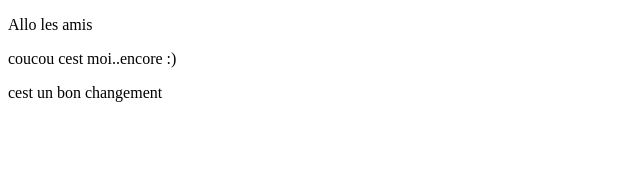
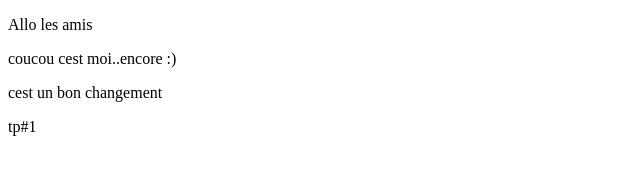
Before and after one commit to Vbernall/testHTML, a plain HTML site: page index.html in a window 1280 px wide. Shown: the full height of the page, 0-640 px from the left. Drawn offline with Linux system fonts and the light colour scheme.

Commit message:
test- commit 1

```diff
--- a/index.html
+++ b/index.html
@@ -9,5 +9,6 @@
     <p>Allo les amis</p>
     <p>coucou cest moi..encore :)</p>
     <p>cest un bon changement</p>
+    <p>tp#1</p>
 </body>
 </html>
```
